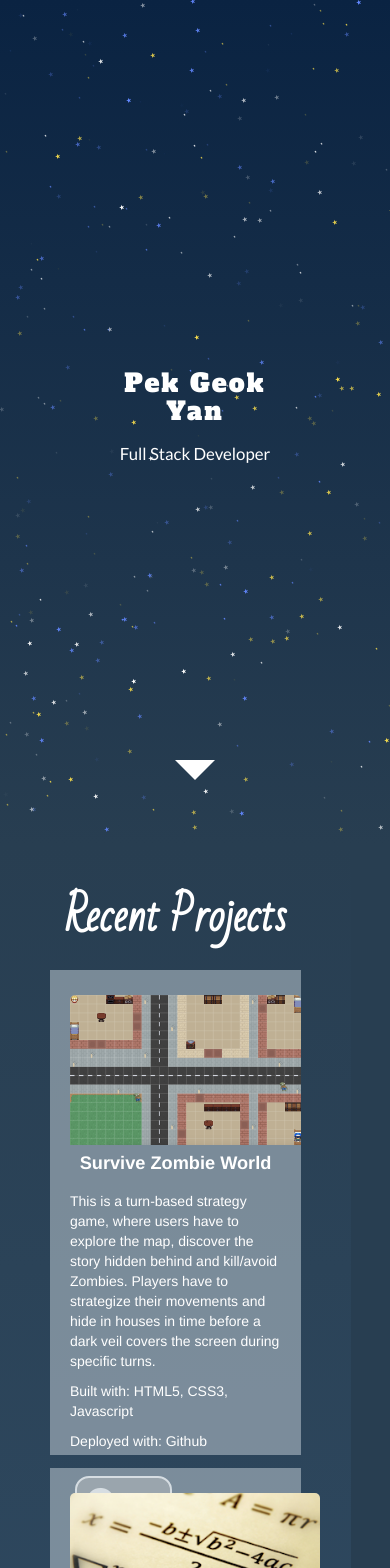
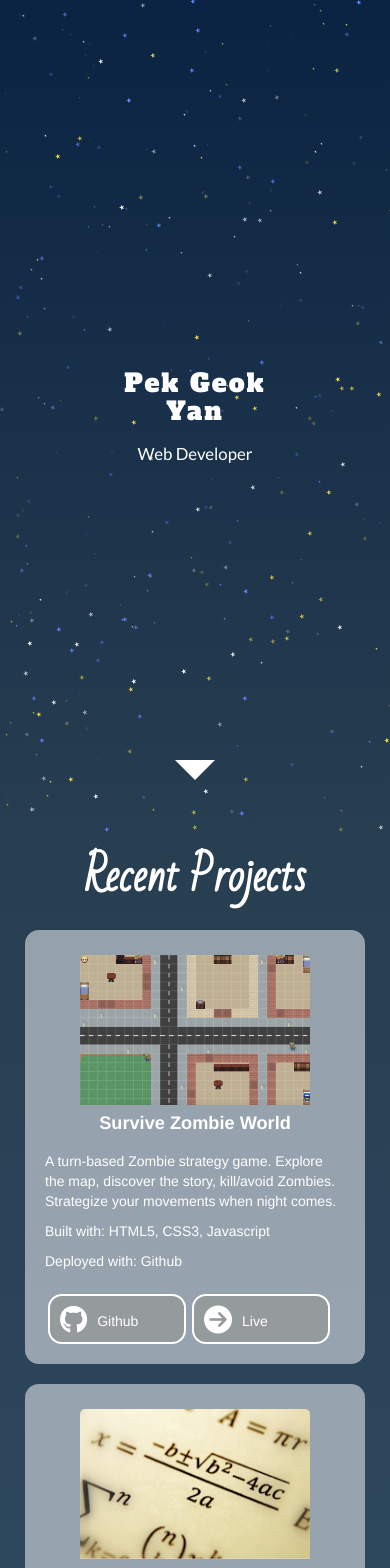
Before and after one commit to Wiz1221/Portfolio, a React (Create React App) app: page / in a window 390 px wide. Shown: the top 1568 px of the page. Built offline with nearby package versions, Linux system fonts and the light colour scheme.

Commit message:
fixed project-container media query

```diff
--- a/src/components/App/App.css
+++ b/src/components/App/App.css
@@ -129,19 +129,33 @@ border-top-right-radius: 1em;*/
   color: white;
 }
 
+.project-wrapper{
+
+  margin: 0;
+  padding: 0;
+}
+
 .project-container {
   z-index: 2;
   /*background-color: rgba(255,255,255,0.3);*/
-  background: rgba(183, 195, 204, 0.57);
-  margin-bottom: 5%;
+  background: rgba(232, 236, 239, 0.57);
+  padding-top: 15px;
+  padding-left: 20px;
+  padding-right: 20px;
+  margin-bottom: 20px;;
   color: white;
-  max-height: 485px;
+  max-height: 520px;
+  border-radius: 1em;
 }
 
 .project-container-inner{
-  padding-top: 15px;
-  padding-left: 5px;
-  padding-right: 5px;
+
+  z-index: 2;
+  /*background-color: rgba(255,255,255,0.3);*/
+  /*background: rgba(183, 195, 204, 0.57);*/
+
+  margin-bottom: 20px;;
+  color: white;
 }
 
 .project-title {
@@ -160,6 +174,7 @@ border-top-right-radius: 1em;*/
 
  .project-rest{
   padding-top: 10px;
+  margin: 0 auto;
 }
 
 /*.icon-for-dev {
@@ -183,7 +198,7 @@ a.project-link{
   color: white;
   border: 2px solid white;
   border-radius: 1em;
-  margin: 5px;
+  margin: 3px;
   margin-bottom: 20px;
 }
 
@@ -235,6 +250,7 @@ a.project-link:hover{
 .project-image{
   max-width: 250px;
   max-height: 150px;
+  min-height: 150px;
   width: auto;
   height: auto;
   margin: 0 auto;
@@ -270,13 +286,20 @@ a.project-link:hover{
   .title{
     font-size: 1.2em;
   }
-  .content-container{
-    width: 90%
-  }
   .project-image{
     border-bottom-left-radius: 0;
     border-bottom-right-radius: 0;
     margin-top: 10px;
+  }
+  .content-container{
+    padding: 10px;
+    margin: 0;
+  }
+  .profile-container{
+    padding-left: 10px;
+  }
+  .project-image{
+    max-width: 230px;
   }
 }
 
--- a/src/components/App/App.js
+++ b/src/components/App/App.js
@@ -26,7 +26,7 @@ class App extends Component {
           icons: ["devicon-javascript-plain", "devicon-html5-plain-wordmark", "devicon-css3-plain-wordmark"],
           stack: "HTML5, CSS3, Javascript",
           deployment: "Github",
-          description: "This is a turn-based strategy game, where users have to explore the map, discover the story hidden behind and kill/avoid Zombies. Players have to strategize their movements and hide in houses in time before a dark veil covers the screen during specific turns.",
+          description: "A turn-based Zombie strategy game. Explore the map, discover the story, kill/avoid Zombies. Strategize your movements when night comes.",
           links: {
             github: "https://github.com/Wiz1221/Survive-Zombie-World",
             site: "https://wiz1221.github.io/Survive-Zombie-World/"
@@ -37,31 +37,32 @@ class App extends Component {
           icons: ["devicon-nodejs-plain-wordmark", "devicon-express-original-wordmark", "devicon-mongodb-plain-wordmark", "devicon-jquery-plain-wordmark"],
           stack: "NodeJS, Express, MongoDB, jQuery, AJAX, MathJax.",
           deployment: "Heroku",
-          description: "MathWars is a question and answer forum site. Users input Math symobl by simply pressing a button. Questions will be stored in database and rendered to Math form using MathJax. Users can also manage their own questions and answers.",
+          description: "A question and answer forum site. Input Math symbols by simply pressing a button. Manage your questions and answers.",
           links: {
             github: "https://github.com/Wiz1221/Mathwars",
             site: "https://mathwars.herokuapp.com/"
           }
         },{
-          marginBottom: 10,
+
           title: "Food-Awesome",
           image: FoodAwesomeImage,
 
           icons: ["devicon-react-original-wordmark", "devicon-nodejs-plain-wordmark", "devicon-mongodb-plain-wordmark", "devicon-amazonwebservices-plain-wordmark"],
           stack: "MongoDB, Express, ReactJS, NodeJS, Redux, AJAX.",
           deployment: "Amazon Web Services (AWS - EC2)",
-          description: "A food review site built with MERN stack",
+          description: "A food review site built with MERN stack. Vote your favourite review.",
           links: {
             github: "https://github.com/dheamariesta/food-awesome",
             site: "http://food-awesome.review"
           }
         },{
+          marginTop: -10,
           title: "ClinicQueueSG",
           image: ClinicQueueImage,
           icons: ["devicon-react-original-wordmark", "devicon-nodejs-plain-wordmark", "devicon-mongodb-plain-wordmark", "devicon-amazonwebservices-plain-wordmark"],
           stack: "MongoDB, Express, ReactJS, NodeJS, Redux, Socket.io, Google-map-react, Twilio.",
           deployment: "Amazon Web Services (AWS - EC2)",
-          description: "One-stop site to see live queue situation for over 900 clinics in Singapore. Users can also post pictures of queue situation, write commeent and subscribe to a clinic for queue siuation updates",
+          description: "One-stop site to see live queue situation for over 900 clinics in Singapore. Post pictures of queue, write comment and subscribe to a clinic to receive SMS.",
           links: {
             github: "https://github.com/Wiz1221/ClinicQueue-redux-frontend",
             site: "https://clinicq.sg"
@@ -83,7 +84,7 @@ class App extends Component {
                           links={elem.links}
                           stack={elem.stack}
                           deployment={elem.deployment}
-                          marginBottom={elem.marginBottom} />
+                          marginTop={elem.marginTop} />
       )
     })
   }
@@ -113,7 +114,7 @@ class App extends Component {
         <div className="landing-container">
           <div className="landing-content-container">
             <h1 className="name">Pek Geok Yan</h1>
-            <h3 className="title">Full Stack Developer</h3>
+            <h3 className="title">Web Developer</h3>
           </div>
 
             <div className="arrow animated infinite wobble" onClick={ () => { this.scrollToTop(); }}></div>
--- a/src/components/Profile.css
+++ b/src/components/Profile.css
@@ -66,3 +66,10 @@ li {
       -ms-transform: scale(1.5);
           transform: scale(1.5);
 }
+
+@media only screen and (max-width:406px) {
+  .profile-container{
+    padding-left: 10px;
+    padding-right: 10px;
+  }
+}
--- a/src/components/ProjectContainer.js
+++ b/src/components/ProjectContainer.js
@@ -9,19 +9,20 @@ class ProjectContainer extends Component{
   }
 
 
-  inlineStyle = (marginBottom) => {
+  inlineStyle = (marginTop) => {
     return{
-      marginBottom: marginBottom
+      marginTop: marginTop
     }
   }
 
   render(){
     // const renderIcons = this.renderIcons();
     return(
-      <div className="project-container col-lg-3 col-md-6 col-sm-6 col-xs-12" id="project">
+      <div className="project-wrapper col-lg-3 col-md-6 col-sm-6 col-xs-12">
+      <div className="project-container " id="project">
         <div className="project-container-inner">
           <div className="project-image-container">
-            <img src={this.props.image} alt={this.props.title} className="project-image" style={this.props.marginBottom? this.inlineStyle(this.props.marginBottom):null}/>
+            <img src={this.props.image} alt={this.props.title} className="project-image" style={this.props.marginTop? this.inlineStyle(this.props.marginTop):null}/>
           </div>
           <div className="project-right">
             <div className="project-title">{this.props.title}</div>
@@ -46,6 +47,7 @@ class ProjectContainer extends Component{
             </section>
           </div>
         </div>
+        </div>
       </div>
     )
   }
@@ -63,7 +65,7 @@ export default ProjectContainer;
 
 
 // <div className="col-lg-3 col-md-4 col-sm-12 project-image-container">
-//   <img src={this.props.image} alt={this.props.title} className="project-image" style={this.props.marginBottom? this.inlineStyle(this.props.marginBottom):null}/>
+//   <img src={this.props.image} alt={this.props.title} className="project-image" style={this.props.marginTop? this.inlineStyle(this.props.marginTop):null}/>
 // </div>
 // <div className="project-right col-lg-9 col-md-8 col-sm-12">
 //   <div className="project-title">{this.props.title}</div>
@@ -91,3 +93,4 @@ export default ProjectContainer;
 // onClick = () => {
 //   this.props.whichProjectClicked(this.props.id)
 // }
+//style={this.props.marginTop? this.inlineStyle(this.props.marginTop):null}
```
Also changed, not shown: src/Assets/ClinicQueue_Color copy.png (added).
